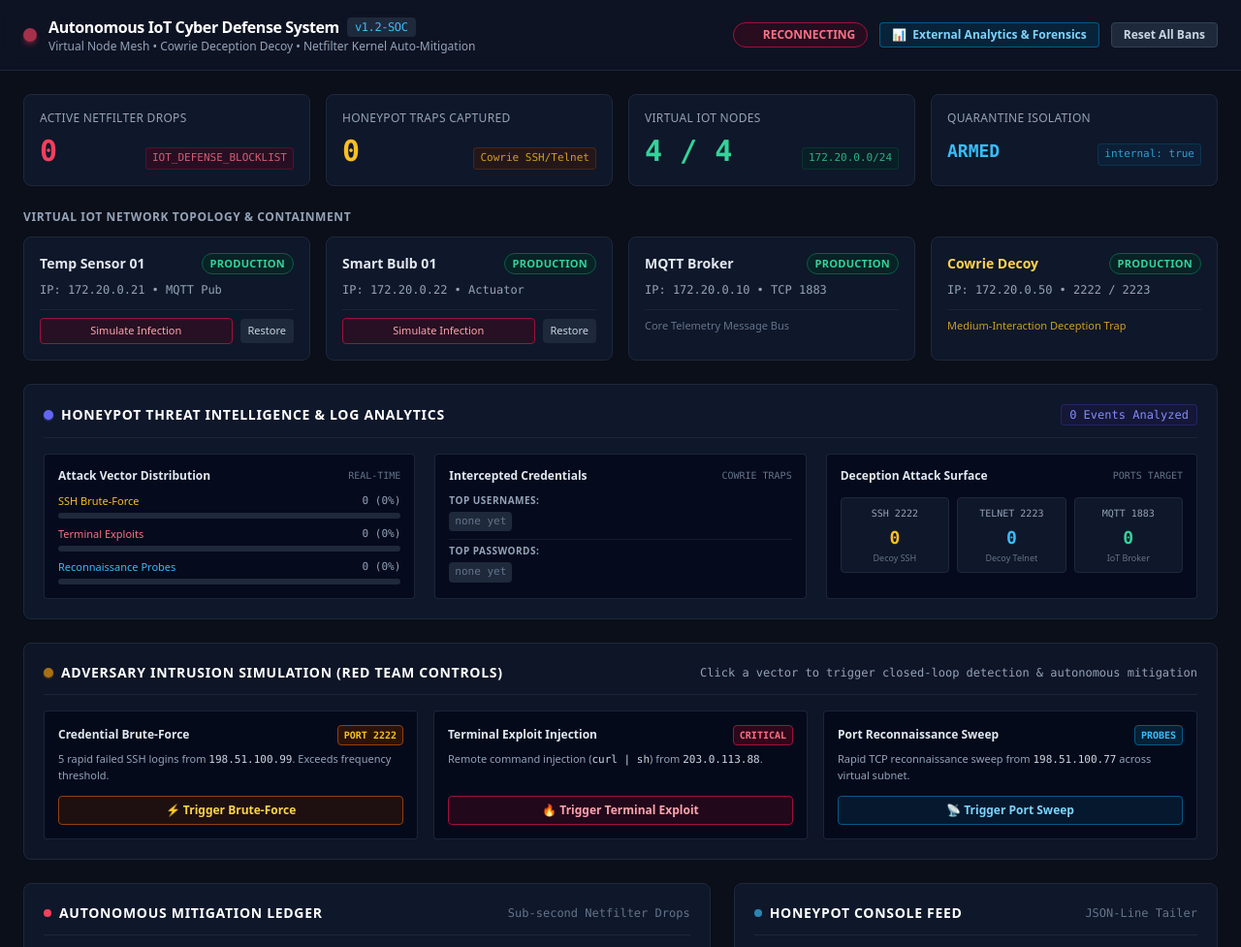
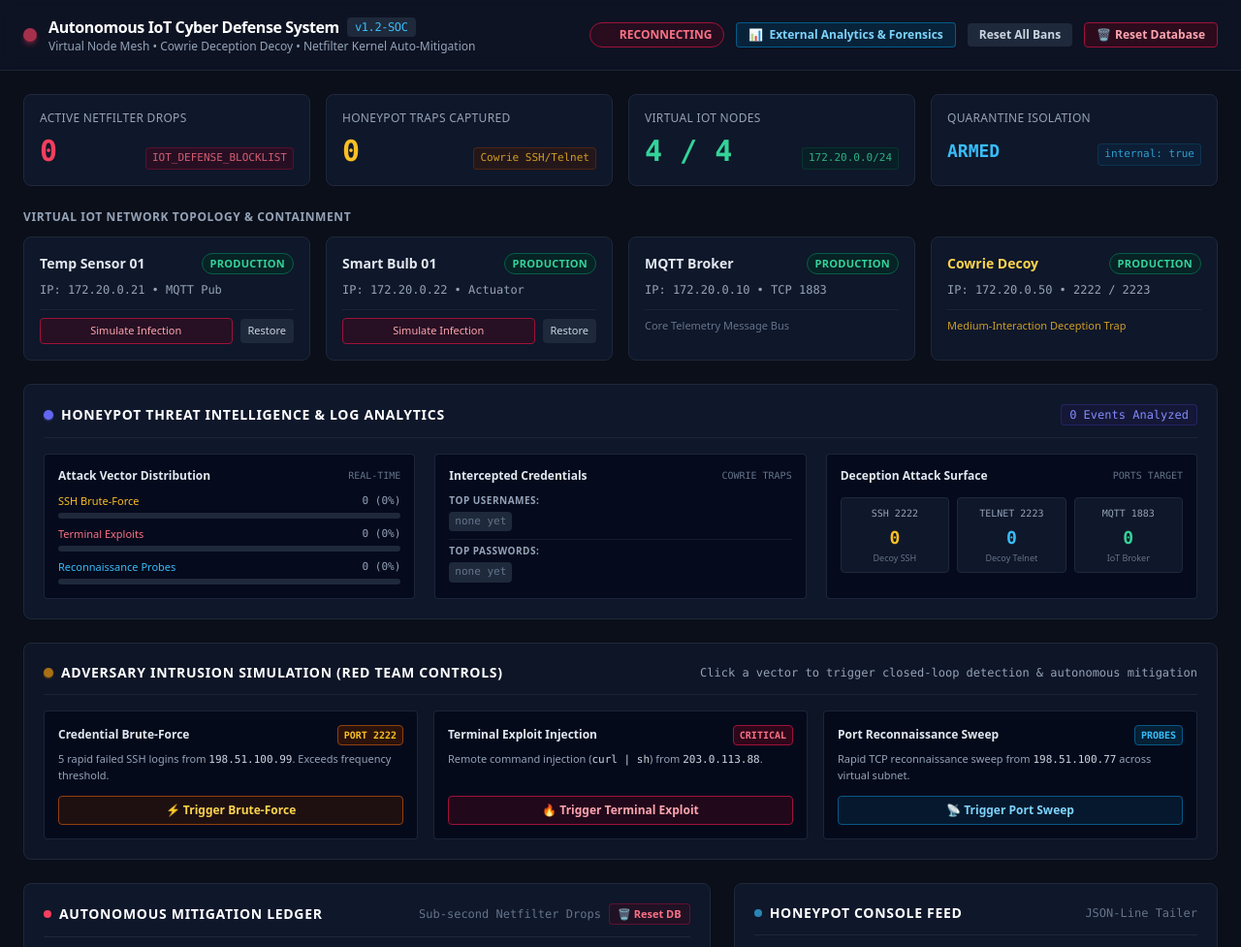
Before and after one commit to kapi272/Final-project, a FastAPI app: page / in a window 1280 px wide. Shown: the top 977 px of the page at 97% size. Run offline with FastAPI, Linux system fonts and the light colour scheme; data that the repository does not hold is empty; some libraries are stand-ins or nearby versions.

Commit message:
feat: add database reset button to wipe audit ledger and threat analytics

```diff
--- a/controller/api/routes.py
+++ b/controller/api/routes.py
@@ -155,6 +155,23 @@ async def reset_all_bans(request: Request) -> Dict[str, Any]:
     return make_response(message="All firewall drop rules have been successfully flushed.")
 
 
+@router.post("/defense/reset-database")
+async def reset_database_endpoint(request: Request) -> Dict[str, Any]:
+    """Completely purges the audit database history, active bans, and in-memory analytics."""
+    detector = get_detector(request)
+    broadcaster = get_broadcaster(request)
+
+    success = detector.reset_full_database()
+    if not success:
+        raise HTTPException(status_code=500, detail="Failed to reset database.")
+
+    await broadcaster.broadcast("database_reset_alert", {
+        "message": "Database audit history and analytics completely wiped."
+    })
+
+    return make_response(message="Database and audit history successfully wiped clean.")
+
+
 @router.post("/simulate/infect/{node_id}")
 async def simulate_node_infection(node_id: str, request: Request) -> Dict[str, Any]:
     """Simulates internal compromise of a virtual IoT container, isolating it to quarantine."""
--- a/controller/core/db.py
+++ b/controller/core/db.py
@@ -119,3 +119,17 @@ class DefenseDatabase:
             cursor.execute("DELETE FROM active_bans")
             conn.commit()
             return True
+
+    def reset_database(self) -> bool:
+        """Completely purges all historical mitigation records, active bans, and autoincrement sequences."""
+        with self._get_connection() as conn:
+            cursor = conn.cursor()
+            cursor.execute("DELETE FROM mitigation_history")
+            cursor.execute("DELETE FROM active_bans")
+            try:
+                cursor.execute("DELETE FROM sqlite_sequence WHERE name IN ('mitigation_history')")
+            except Exception:
+                pass
+            conn.commit()
+            logger.info("Database reset: All mitigation history and active bans cleared.")
+            return True
--- a/controller/core/detector.py
+++ b/controller/core/detector.py
@@ -219,6 +219,19 @@ class IntrusionDetector:
             logger.info("Global firewall reset completed.")
         return success
 
+    def reset_full_database(self) -> bool:
+        """Completely purges database history, active bans, and in-memory analytics."""
+        self.firewall.flush_blocklist()
+        self.db.reset_database()
+        self._failed_attempts.clear()
+        self._attack_counts = {"brute_force": 0, "exploit": 0, "probe": 0}
+        self._username_counts.clear()
+        self._password_counts.clear()
+        self._port_counts = {"2222": 0, "2223": 0, "1883": 0}
+        self._events_history.clear()
+        logger.info("Complete system reset: Netfilter rules flushed, database wiped, in-memory analytics cleared.")
+        return True
+
     def get_analytics(self) -> Dict[str, Any]:
         """Returns aggregated threat intelligence and log analytics statistics."""
         sorted_users = sorted(self._username_counts.items(), key=lambda x: x[1], reverse=True)[:5]
--- a/controller/static/app.js
+++ b/controller/static/app.js
@@ -237,6 +237,16 @@ document.addEventListener("DOMContentLoaded", () => {
             appendTerminalLog("ADMIN", "All firewall drop rules have been reset.", "info");
         });
 
+        eventSource.addEventListener("database_reset_alert", () => {
+            activeBansCount = 0;
+            bannedCountEl.textContent = "0";
+            totalTraps = 0;
+            trapsCountEl.textContent = "0";
+            mitigationTableBody.innerHTML = "";
+            loadAnalytics();
+            appendTerminalLog("ADMIN", "Database audit history and analytics wiped clean by admin.", "success");
+        });
+
         eventSource.addEventListener("node_quarantined", (e) => {
             try {
                 const payload = JSON.parse(e.data);
@@ -290,6 +300,30 @@ document.addEventListener("DOMContentLoaded", () => {
             alert(`Error: ${e}`);
         }
     });
+
+    // Complete Database Wipe & Reset
+    window.resetDatabase = async function() {
+        if (!confirm("⚠️ Are you sure you want to completely RESET the database?\n\nThis will permanently delete all audit history, clear active firewall bans, and wipe threat intelligence analytics for a clean presentation demo.")) {
+            return;
+        }
+        try {
+            const res = await fetch("/api/defense/reset-database", { method: "POST" });
+            const data = await res.json();
+            if (data.status === "success") {
+                mitigationTableBody.innerHTML = "";
+                activeBansCount = 0;
+                bannedCountEl.textContent = "0";
+                totalTraps = 0;
+                trapsCountEl.textContent = "0";
+                loadAnalytics();
+                appendTerminalLog("ADMIN", "Database and audit ledger completely wiped clean.", "success");
+            } else {
+                alert(`Reset failed: ${data.message}`);
+            }
+        } catch (e) {
+            alert(`Error resetting database: ${e}`);
+        }
+    };
 
     // Wire Node Simulate Buttons
     window.infectNode = async function(nodeId) {
--- a/controller/templates/index.html
+++ b/controller/templates/index.html
@@ -48,8 +48,13 @@
                     <span>External Analytics & Forensics</span>
                 </button>
 
-                <button id="btn-reset-bans" class="px-3 py-1 text-xs font-semibold rounded bg-slate-800 hover:bg-rose-900/40 hover:text-rose-300 border border-slate-700 hover:border-rose-700 text-slate-300 transition-all">
+                <button id="btn-reset-bans" class="px-3 py-1 text-xs font-semibold rounded bg-slate-800 hover:bg-slate-700 text-slate-300 transition-all">
                     Reset All Bans
+                </button>
+
+                <button id="btn-reset-db" onclick="resetDatabase()" class="px-3 py-1 text-xs font-semibold rounded bg-rose-950/50 hover:bg-rose-900 border border-rose-800 text-rose-300 transition-all flex items-center space-x-1" title="Completely purge database audit logs, active bans, and threat analytics">
+                    <span>🗑️</span>
+                    <span>Reset Database</span>
                 </button>
             </div>
         </div>
@@ -327,7 +332,12 @@
                         <span class="w-2 h-2 rounded-full bg-rose-500"></span>
                         <h2 class="text-sm font-bold text-white uppercase tracking-wider">Autonomous Mitigation Ledger</h2>
                     </div>
-                    <span class="text-xs font-mono text-slate-500">Sub-second Netfilter Drops</span>
+                    <div class="flex items-center space-x-2">
+                        <span class="text-xs font-mono text-slate-500">Sub-second Netfilter Drops</span>
+                        <button onclick="resetDatabase()" class="text-[11px] font-semibold text-rose-400 hover:text-rose-300 hover:underline px-2 py-0.5 rounded border border-rose-900/60 bg-rose-950/30 hover:bg-rose-950 transition-colors">
+                            🗑️ Reset DB
+                        </button>
+                    </div>
                 </div>
 
                 <div class="flex-1 overflow-x-auto mt-3 max-h-[360px] overflow-y-auto">
```
Also changed, not shown: tests/test_api_endpoints.py (+9 -0 lines).
